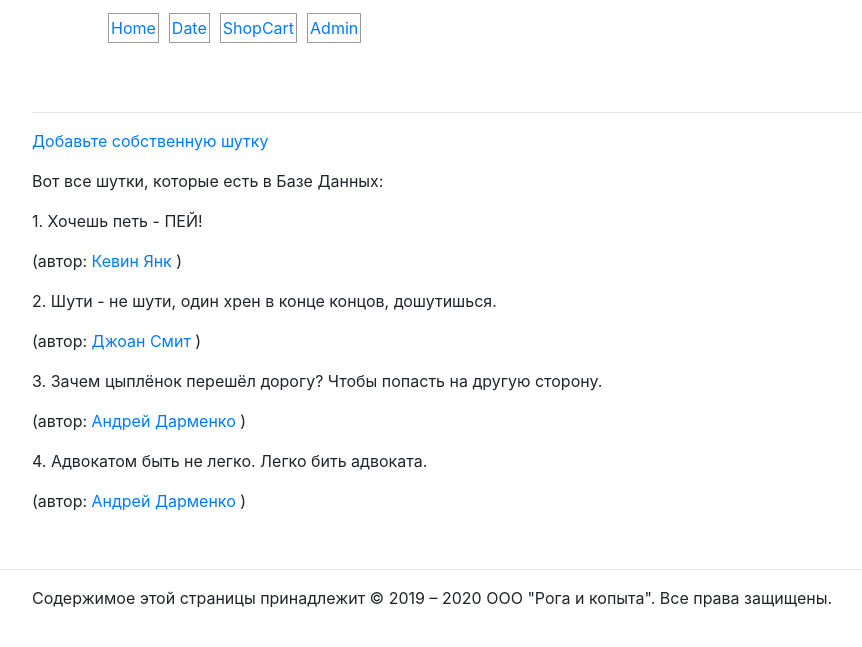
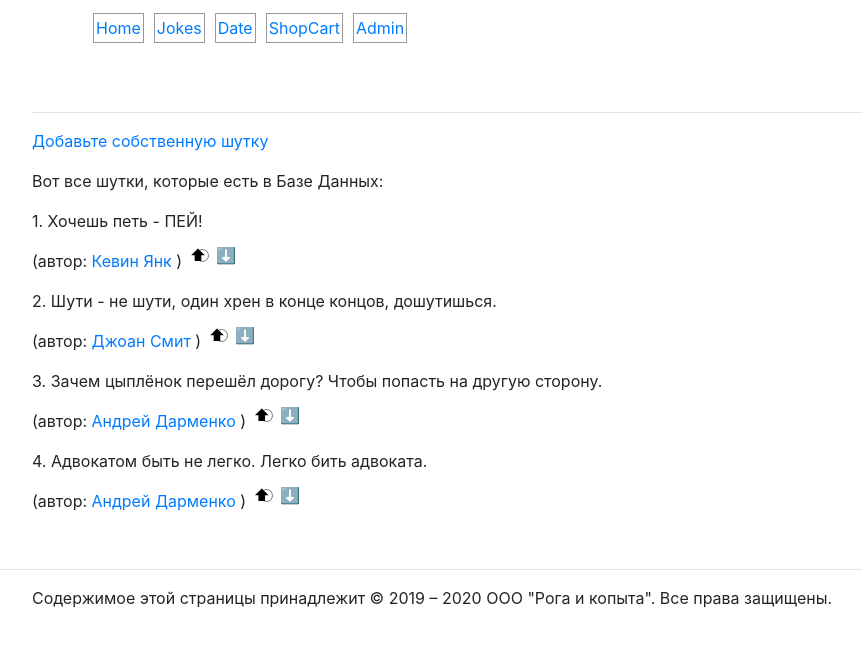
Before and after one commit to IamFenniks/php.jank, a PHP site: page /addjoke/index.php in a window 1280 px wide. Shown: the top 647 px of the page, without its empty margins (53-915 px from the left). Run offline with PHP 8.4, Linux system fonts and the light colour scheme; data comes from the database, SQL or seed files in the repository; data that the repository does not hold is empty.

Commit message:
Added radio buttons into form whith outputting jokes

```diff
--- a/addjoke/index.php
+++ b/addjoke/index.php
@@ -180,7 +180,13 @@
         exit();
     }
     // Регитрация пользователей как авторов
-
     // ========================== Регитсрация Конец ===================//
 
+
+    // ========================== Голосование Старт ===================//
+    if(isset($_POST['voting'])){
+
+    }
+    // ========================== Голосование Конец ===================//
+
     include 'jokes.html.php';
--- a/addjoke/jokes.html.php
+++ b/addjoke/jokes.html.php
@@ -7,6 +7,14 @@
         $title = 'Сегодняшняя дата';
         include $_SERVER['DOCUMENT_ROOT'] . '/assets/head.html.php';
         ?>
+        <style type="text/css">
+            input.up{margin-right: 9px; margin-left: 9px;}
+            input[type="radio"]:before{display: inline-block; position: relative; top: -6px; left: -6px;
+                cursor: pointer; }
+            input.up:before{content: "\2B06"; }
+            input.down:before{content: "\2B07";}
+            input[type="radio"]:active:before{font-size: smaller; left: -3px;}
+        </style>
     </head>
 
     <body>
@@ -32,8 +40,13 @@
                                             <?php htmlout($joke['auth_name'])?>
                                         </a>)
 
+                                        <input type="radio" name="voting" value="up" class="up">
+                                        <input type="radio" name="voting" value="down" class="down">
+
+                                        <span><?php echo $count; ?></span>
+
                                         <input type="hidden" name="id" value="<?php echo $joke['id'] ; ?>">
-<!--                                        <input type="submit" value="Удалить">-->
+                                        <!--<input type="submit" value="Удалить">-->
                                         <br>
                                     </p>
                                 </blockquote>
--- a/assets/nav.html.php
+++ b/assets/nav.html.php
@@ -6,14 +6,22 @@
     <div class="row">
         <div class="col-md-12">
             <div class="header">
-                <nav class="navbar">
+                <div class="row">
+                    <nav class="navbar col-md-10">
                         <ul>
-                        <li><a href="<?php $_SERVER['DOCUMENT_ROOT'] ?>/addjoke/index.php">Home</a></li>
+                            <li><a href="<?php $_SERVER['DOCUMENT_ROOT'] ?>/index.php">Home</a></li>
+                            <li><a href="<?php $_SERVER['DOCUMENT_ROOT'] ?>/addjoke/index.php">Jokes</a></li>
                             <li><a href="<?php $_SERVER['DOCUMENT_ROOT'] ?>/date/today.php">Date</a></li>
                             <li><a href="<?php $_SERVER['DOCUMENT_ROOT'] ?>/shopcart/index.php">ShopCart</a></li>
                             <li><a href="<?php $_SERVER['DOCUMENT_ROOT'] ?>/admin/index.php">Admin</a></li>
                         </ul>
                     </nav>
+
+                    <div class="account col-md-2">
+                        <?php echo $author_name; ?>
+                    </div>
+                </div>
+
             </div>
         </div>
     </div>
--- a/includes/access.inc.php
+++ b/includes/access.inc.php
@@ -120,6 +120,9 @@ function userRegistration(){
         return false;
     }
 
+    session_start();
+    $_SESSION['name'] = $_POST['name'];
+
     $password = md5($_POST['password1'] . 'ijdb');
     if(databaseContainsAuthor($_POST['email'], $password)){
         $regError = 'Пользователь с таким email и паролем уже зарегистрирован';
--- a/includes/db.inc.php
+++ b/includes/db.inc.php
@@ -15,3 +15,5 @@
         include 'error.html.php';
         exit();
     }
+
+    define('FOR_WRITE', 10);
--- a/index.php
+++ b/index.php
@@ -6,4 +6,4 @@
  * Time: 10:02
  */
 
-    require_once $_SERVER['DOCUMENT_ROOT'] . '/index.html.php';
+    include $_SERVER['DOCUMENT_ROOT'] . '/index.html.php';
```
Also changed, not shown: testing_file.php (+20 -0 lines), admin/dump/sql/1590229398_dump.sql (renamed from admin/dump/sql/1590100411_dump.sql), admin/dump/sql/1590235778_dump.sql (renamed from admin/dump/sql/1590100467_dump.sql). Lines whose indentation alone changed are shown as unchanged.
